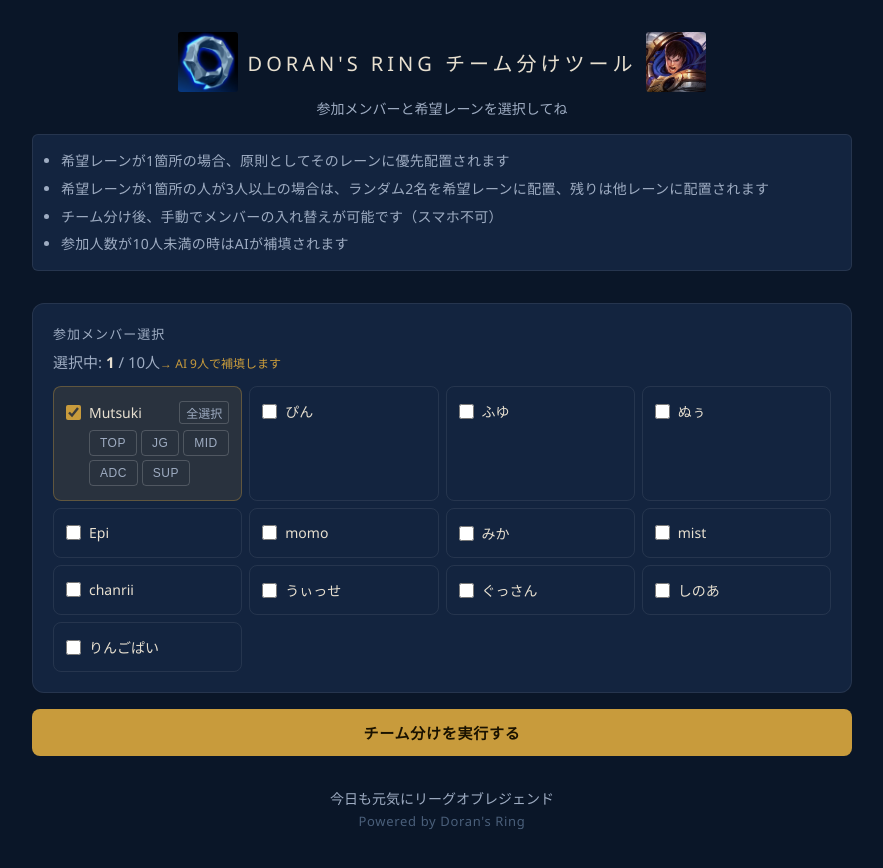
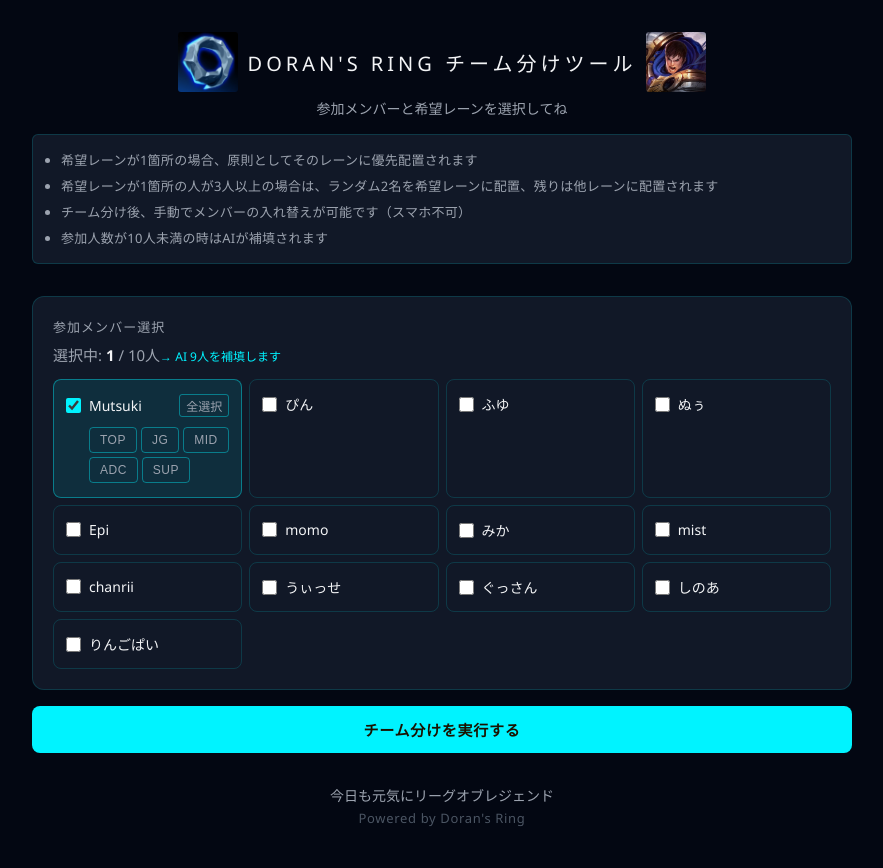
Before and after one commit to pipipi862/lol-team-maker, a React (Vite) app: page / in a window 1280 px wide. Both pictures are taken after a click on the label "Mutsuki". Shown: the whole page, without its empty margins (198-1081 px from the left). Built offline with nearby package versions, Linux system fonts and the light colour scheme.

Commit message:
ネオンカラーCSS変更

```diff
--- a/src/App.jsx
+++ b/src/App.jsx
@@ -111,7 +111,7 @@
           選択中: <strong>{selectedCount}</strong> / {MAX_PLAYERS}人
           {selectedCount > 0 && selectedCount < MAX_PLAYERS && (
             <span className={styles.cpuNote}>
-              　→ AI {MAX_PLAYERS - selectedCount}人で補填します
+              　→ AI {MAX_PLAYERS - selectedCount}人を補填します
             </span>
           )}
         </p>
--- a/src/App.module.css
+++ b/src/App.module.css
@@ -137,7 +137,7 @@
 }
 
 .notes li {
-  font-size: 14px;
+  font-size: 13px;
   color: var(--text-secondary);
   line-height: 1.7;
   letter-spacing: 0.02em;
--- a/src/components/MemberCard.module.css
+++ b/src/components/MemberCard.module.css
@@ -1,7 +1,7 @@
 .card {
   display: flex;
   flex-direction: column;
-  gap: 6px;
+  gap: 10px;
   padding: 14px 12px;
   border: 0.5px solid var(--border);
   border-radius: 8px;
@@ -72,7 +72,7 @@
 
 .chipOn {
   border-color: transparent;
-  background: #4a90d9;
+  background: #006f91;
   color: #fff;
 }
 
@@ -95,7 +95,7 @@
 }
 
 .allBtnOn {
-  background: #2a3f5f;
-  color: #7eb3e8;
+  background: #006f91;
+  color: #fff;
   border-color: transparent;
 }
--- a/src/components/TeamResult.module.css
+++ b/src/components/TeamResult.module.css
@@ -54,12 +54,12 @@
 }
 
 .headerBlue {
-  background: rgba(11, 196, 227, 0.1);
-  color: var(--blue-team);
+  background: rgba(5, 63, 117, 0.507);
+  color: #6ce2ff;
 }
 
 .headerRed {
-  background: rgba(255, 70, 85, 0.1);
+  background: rgba(255, 70, 86, 0.226);
   color: var(--red-team);
 }
 
@@ -122,13 +122,13 @@
 .copyBtn {
   display: block;
   width: 100%;
-  margin-top: 10px;
-  padding: 11px;
+  margin-top: 20px;
+  padding: 12px;
   background: transparent;
-  border: 0.5px solid var(--border-hover);
-  color: var(--text-secondary);
+  border: 1px solid var(--border-hover);
+  color: #fff;
   border-radius: 8px;
-  font-size: 13px;
+  font-size: 16px;
   cursor: pointer;
   letter-spacing: 0.03em;
   transition: background 0.15s, color 0.15s, border-color 0.15s;
--- a/src/constants.js
+++ b/src/constants.js
@@ -20,9 +20,9 @@
 export const LANE_ORDER = ['TOP', 'JG', 'MID', 'ADC', 'SUP']
 
 export const LANE_COLORS = {
-  TOP: '#8d99e0',
-  JG:  '#5aac5e',
-  MID: '#C89B3C',
-  ADC: '#d84e4e',
-  SUP: '#32b9c5',
+  TOP: '#ffffff',
+  JG:  '#ffffff',
+  MID: '#ffffff',
+  ADC: '#ffffff',
+  SUP: '#ffffff',
 }
--- a/src/index.css
+++ b/src/index.css
@@ -5,25 +5,24 @@
 }
 
 :root {
-  --gold: #C89B3C;
-  --gold-light: rgba(200, 155, 60, 0.12);
-  --gold-border: rgba(200, 155, 60, 0.35);
-  --blue-team: #0BC4E3;
-  --red-team: #FF4655;
-  --bg: #0A1628;
-  --bg-surface: #0f1e35;
-  --bg-card: #13243f;
-  --border: rgba(255, 255, 255, 0.08);
-  --border-hover: rgba(255, 255, 255, 0.18);
-  --text-primary: #e8e0d0;
-  --text-secondary: #9eacc2;
-  --text-muted: #4a5f7a;
+  --gold: #00f3ff;
+  --gold-light: rgba(0, 243, 255, 0.1);
+  --gold-border: rgba(0, 243, 255, 0.4);
 
-  --lane-top: #5C6BC0;
-  --lane-jg: #2E7D32;
-  --lane-mid: #C89B3C;
-  --lane-adc: #C62828;
-  --lane-sup: #00838F;
+  --blue-team: #00ffcc;
+  --red-team: #ff0055;
+
+  --bg: #030712;
+  --bg-surface: #0b0f19;
+  --bg-card: #111827;
+
+  --border: rgba(0, 243, 255, 0.15);
+  --border-hover: rgba(0, 243, 255, 0.4);
+  --text-primary: #f3f4f6;
+  --text-secondary: #9ca3af;
+  --text-muted: #4b5563;
+
+
 }
 
 body {
@@ -32,6 +31,9 @@
   font-family: 'Segoe UI', 'Hiragino Sans', 'Noto Sans JP', sans-serif;
   min-height: 100vh;
   padding: 2rem 1rem;
+
+  background-image: linear-gradient(rgba(18, 24, 38, 0) 95%, rgba(0, 243, 255, 0.03) 95%);
+  background-size: 100% 4px;
 }
 
 #root {
```
